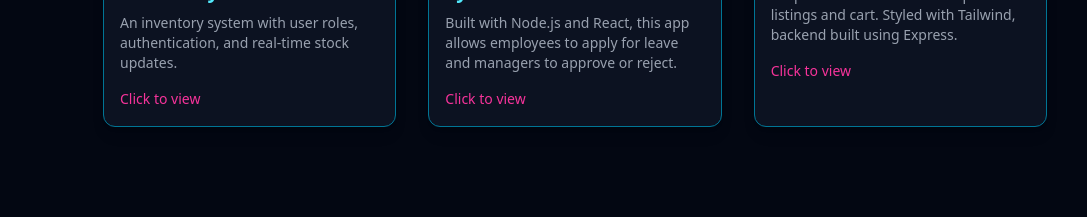
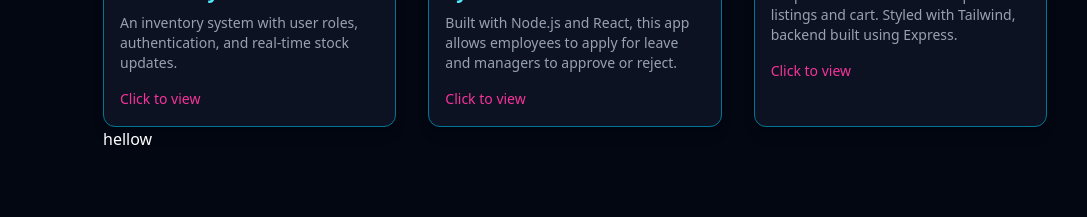
Before and after one commit to jahpipe/portfolio, a React (Vite) app in the folder portfolio/: page /#/project in a window 1280 px wide. Shown: the part 2860-3077 px from the top of the page, without its empty margins (193-1280 px from the left). Built offline with nearby package versions, Linux system fonts and the light colour scheme.

Commit message:
newupdated

```diff
--- a/portfolio/src/pages/Project.tsx
+++ b/portfolio/src/pages/Project.tsx
@@ -64,7 +64,7 @@ const Project = () => {
           </motion.div>
         ))}
       </div>
-
+        <h1>hellow</h1>
       {/* Modal */}
       <AnimatePresence>
         {selected && (
```
